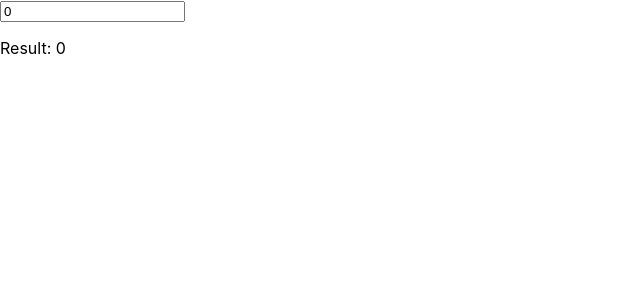
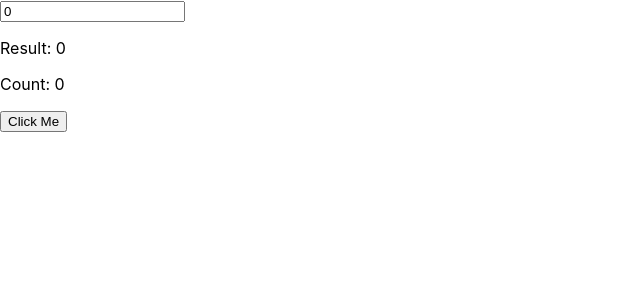
Before and after one commit to habideen/react_js_tutorial, a React (Create React App) app: page / in a window 1280 px wide. Shown: the top 300 px of the page, without its empty margins (0-640 px from the left). Built offline with nearby package versions, Linux system fonts and the light colour scheme.

Commit message:
performance: use case

```diff
--- a/src/App.js
+++ b/src/App.js
@@ -1,5 +1,6 @@
 import { useState, useEffect } from "react";
 import UseMemo from "./components/optimization/UseMemo";
+import UseCallback from "./components/optimization/UseCallback";
 // import LazyComponentApp from "./components/optimization/LazyComponent";
 // import ReactMemo from "./components/optimization/ReactMemo";
 // import ShoppingCart from "./components/assignment/ShoppingCart";
@@ -73,6 +74,7 @@ function content() {
       {/* <ReactMemo /> */}
       {/* <LazyComponentApp /> */}
       <UseMemo />
+      <UseCallback />
     </div>
   );
 }
--- a/src/components/optimization/LazyComponent.js
+++ b/src/components/optimization/LazyComponent.js
@@ -1,6 +1,6 @@
-import React, { Suspense } from 'react';
+import React, { Suspense } from "react";
 
-const LazyComponent = React.lazy(() => import('./LazyComponent'));
+const LazyComponent = React.lazy(() => import("./LazyComponent"));
 
 function LazyComponentApp() {
   return (
--- /dev/null
+++ b/src/components/optimization/UseCallback.js
@@ -0,0 +1,23 @@
+import React, { useState, useCallback } from "react";
+
+const Button = React.memo(({ handleClick }) => {
+  console.log("Button rendered");
+  return <button onClick={handleClick}>Click Me</button>;
+});
+
+function UseCallback() {
+  const [count, setCount] = useState(0);
+
+  const increment = useCallback(() => {
+    setCount((prev) => prev + 1);
+  }, []);
+
+  return (
+    <div>
+      <p>Count: {count}</p>
+      <Button handleClick={increment} />
+    </div>
+  );
+}
+
+export default UseCallback;
```
Also changed, not shown: src/components/optimization/ReactMemo.js (line endings or trailing spaces).
